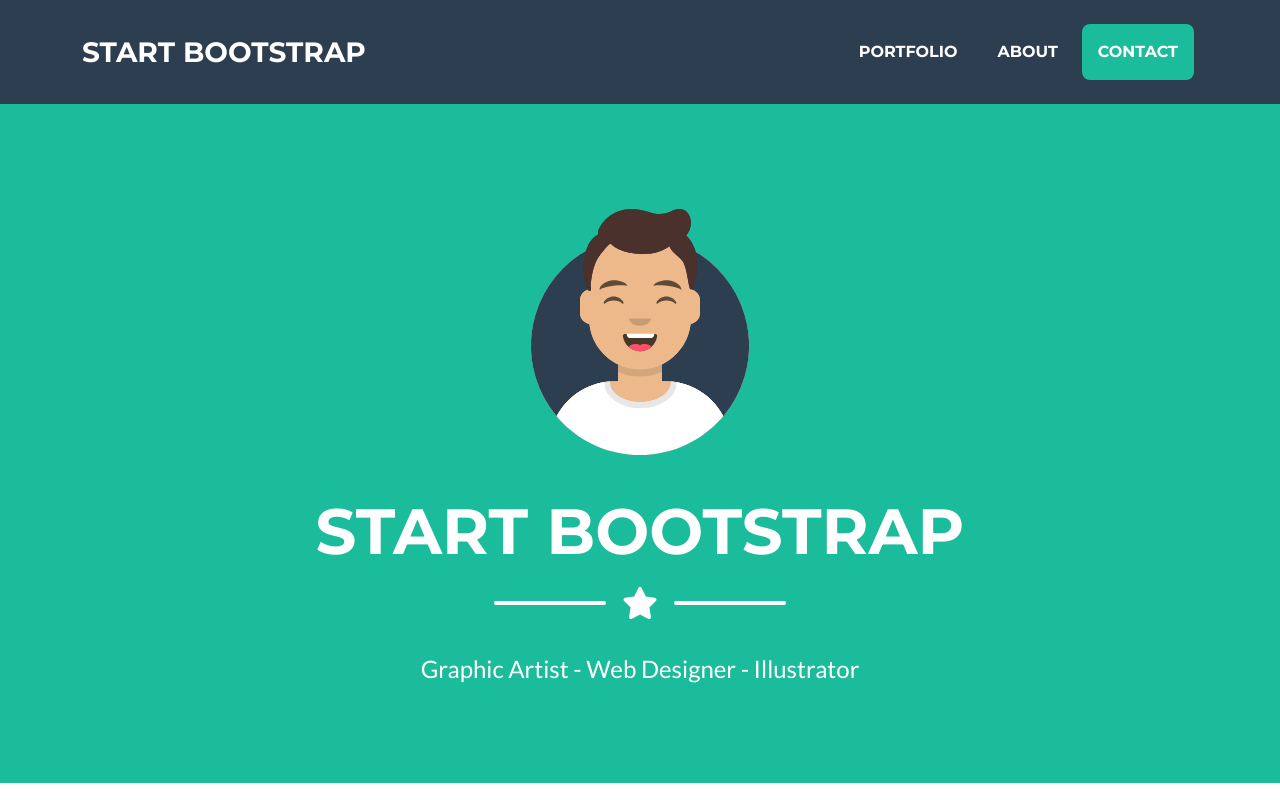
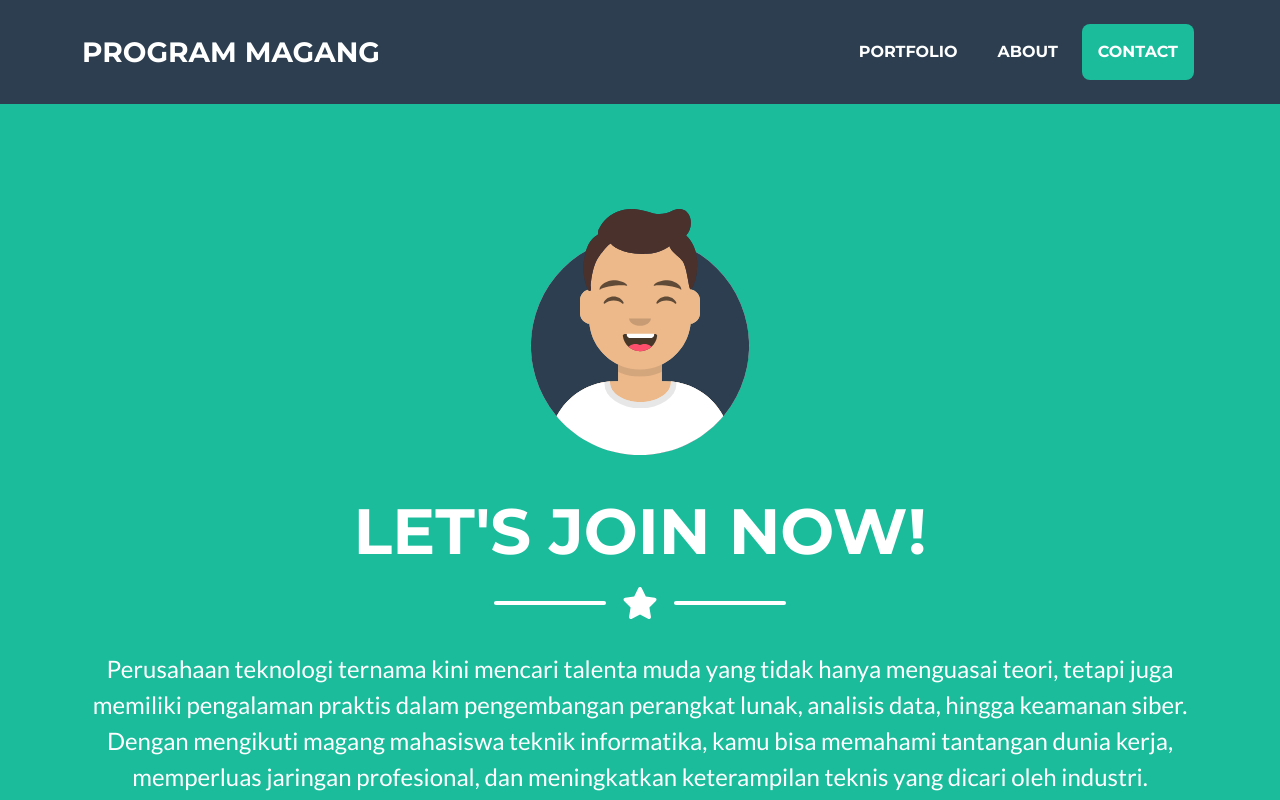
Before and after one commit to atisni/atisni.github.io, a plain HTML site: page index.html in a window 1280 px wide. Shown: the top 800 px of the page. Drawn offline with nearby package versions, Linux system fonts and the light colour scheme.

Commit message:
Update index.html

```diff
--- a/index.html
+++ b/index.html
@@ -21,7 +21,7 @@
         <!-- Navigation-->
         <nav class="navbar navbar-expand-lg bg-secondary text-uppercase fixed-top" id="mainNav">
             <div class="container">
-                <a class="navbar-brand" href="#page-top">Start Bootstrap</a>
+                <a class="navbar-brand" href="#page-top">Program Magang</a>
                 <button class="navbar-toggler text-uppercase font-weight-bold bg-primary text-white rounded" type="button" data-bs-toggle="collapse" data-bs-target="#navbarResponsive" aria-controls="navbarResponsive" aria-expanded="false" aria-label="Toggle navigation">
                     Menu
                     <i class="fas fa-bars"></i>
@@ -41,7 +41,7 @@
                 <!-- Masthead Avatar Image-->
                 <img class="masthead-avatar mb-5" src="assets/img/avataaars.svg" alt="..." />
                 <!-- Masthead Heading-->
-                <h1 class="masthead-heading text-uppercase mb-0">Start Bootstrap</h1>
+                <h1 class="masthead-heading text-uppercase mb-0">Let's join now!</h1>
                 <!-- Icon Divider-->
                 <div class="divider-custom divider-light">
                     <div class="divider-custom-line"></div>
@@ -49,7 +49,7 @@
                     <div class="divider-custom-line"></div>
                 </div>
                 <!-- Masthead Subheading-->
-                <p class="masthead-subheading font-weight-light mb-0">Graphic Artist - Web Designer - Illustrator</p>
+                <p class="masthead-subheading font-weight-light mb-0">Perusahaan teknologi ternama kini mencari talenta muda yang tidak hanya menguasai teori, tetapi juga memiliki pengalaman praktis dalam pengembangan perangkat lunak, analisis data, hingga keamanan siber. Dengan mengikuti magang mahasiswa teknik informatika, kamu bisa memahami tantangan dunia kerja, memperluas jaringan profesional, dan meningkatkan keterampilan teknis yang dicari oleh industri.</p>
             </div>
         </header>
         <!-- Portfolio Section-->
```
